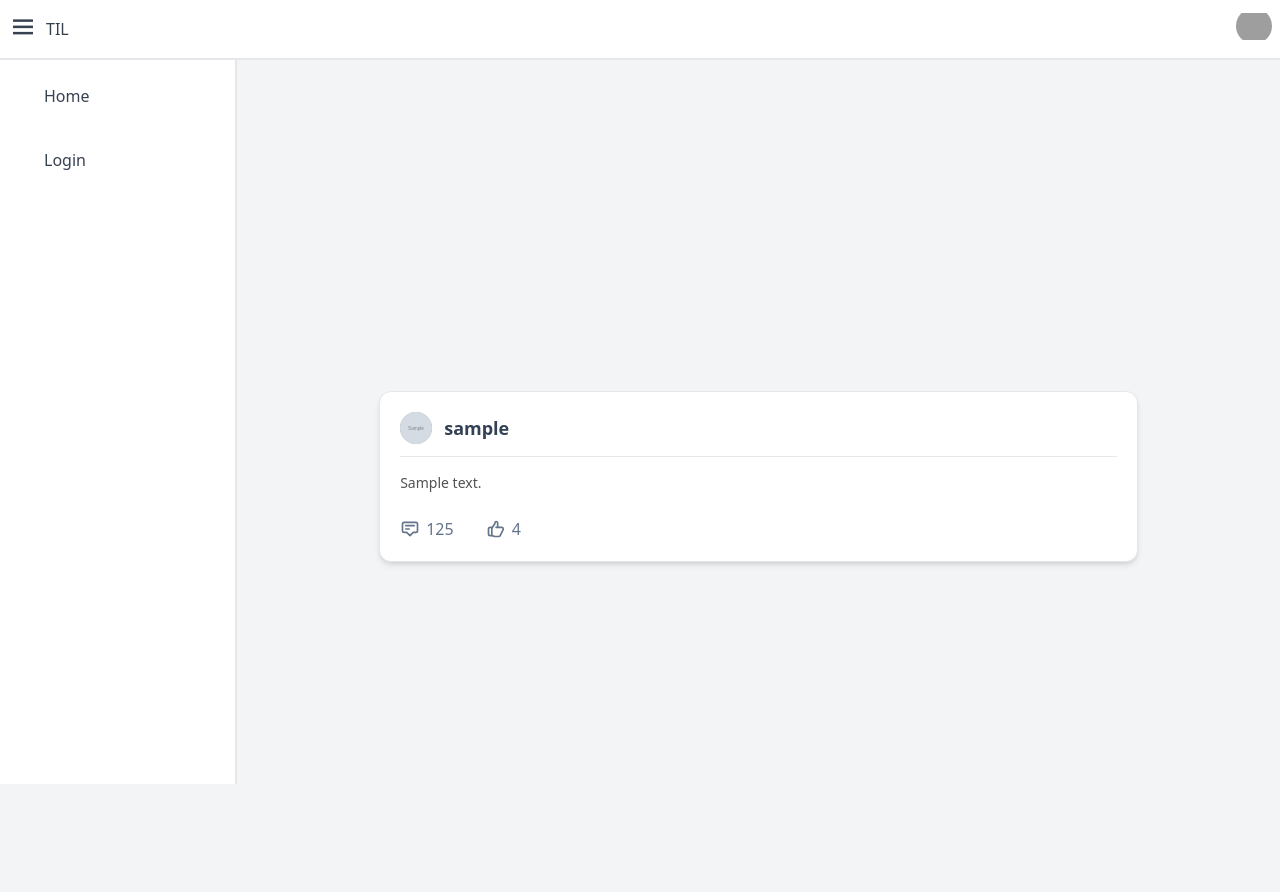
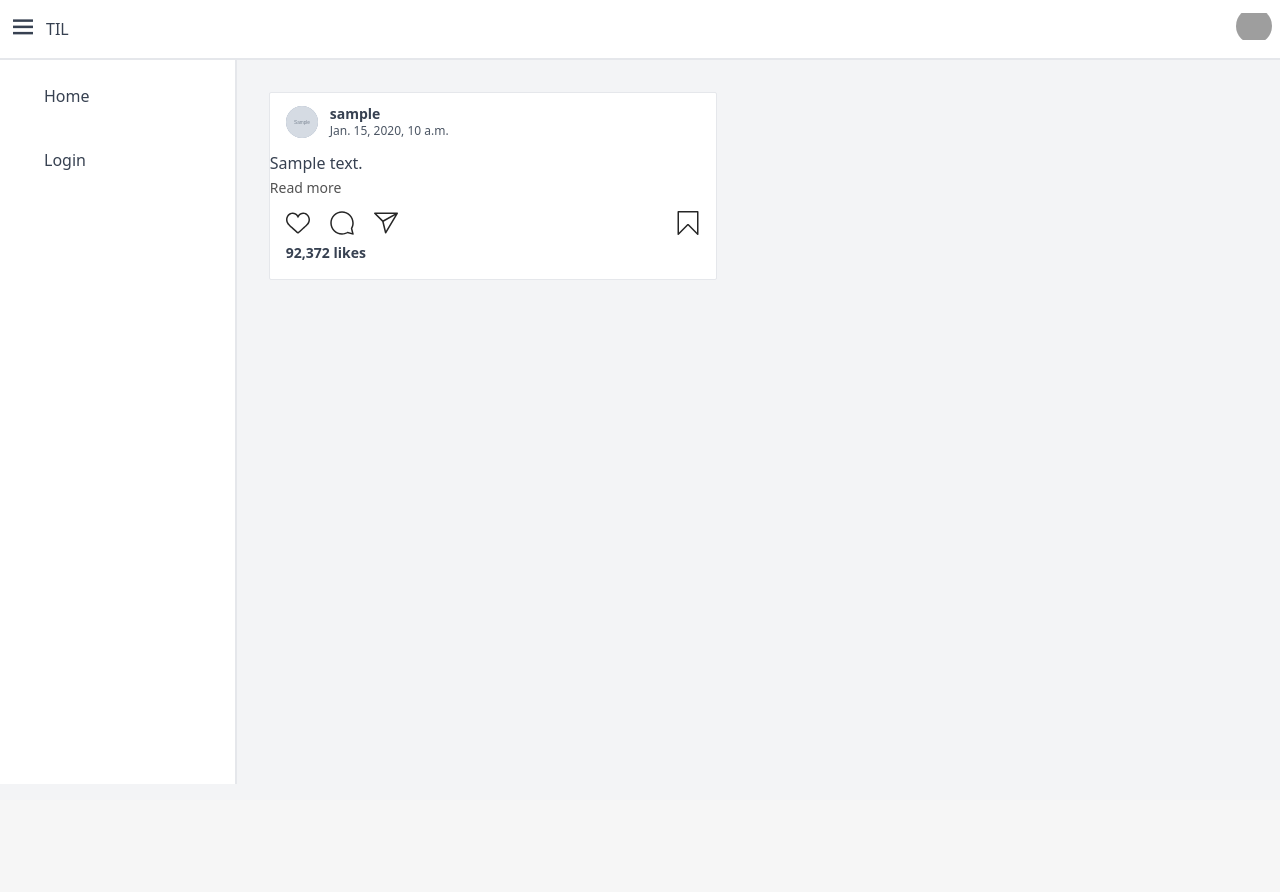
Before and after one commit to benjaminpritchard230/django-201, a Django app: page / in a window 1280 px wide. After the commit the page ends 800 px from the top, so only its background shows below. Run offline with Django 4.2, Linux system fonts and the light colour scheme; tables that the repository leaves empty hold one stand-in row (Sample ...); some libraries are stand-ins or nearby versions; grey boxes are pictures that could not be loaded.

Commit message:
Learning django

```diff
--- a/feed/templates/feed/homepage.html
+++ b/feed/templates/feed/homepage.html
@@ -1,48 +1,9 @@
 {% extends "base.html" %}
-{% load thumbnail %}
 
 {% block title %} Homepage title {% endblock %}
 {% block body %}
     {% for post in posts %}
-
-<div class='flex items-center justify-center min-h-screen'>  <div class="rounded-xl border p-5 shadow-md w-9/12 bg-white">
-    <div class="flex w-full items-center justify-between border-b pb-3">
-      <div class="flex items-center space-x-3">
-        {% thumbnail post.author.profile.image "373x373" crop="center" as im %}
-          <img class="h-8 w-8 rounded-full bg-slate-400" src="{{ im.url }}">
-        {% endthumbnail %}
-
-        <div class="text-lg font-bold text-slate-700">{{ post.author.username }}</div>
-      </div>
-
-    </div>
-
-
-    <div class="mt-4 mb-6">
-
-      <div class="text-sm text-neutral-600">{{post.text}}</div>
-    </div>
-
-    <div>
-      <div class="flex items-center justify-between text-slate-500">
-        <div class="flex space-x-4 md:space-x-8">
-          <div class="flex cursor-pointer items-center transition hover:text-slate-600">
-            <svg xmlns="http://www.w3.org/2000/svg" class="mr-1.5 h-5 w-5" fill="none" viewBox="0 0 24 24" stroke="currentColor" stroke-width="2">
-              <path stroke-linecap="round" stroke-linejoin="round" d="M7 8h10M7 12h4m1 8l-4-4H5a2 2 0 01-2-2V6a2 2 0 012-2h14a2 2 0 012 2v8a2 2 0 01-2 2h-3l-4 4z" />
-            </svg>
-            <span>125</span>
-          </div>
-          <div class="flex cursor-pointer items-center transition hover:text-slate-600">
-            <svg xmlns="http://www.w3.org/2000/svg" class="mr-1.5 h-5 w-5" fill="none" viewBox="0 0 24 24" stroke="currentColor" stroke-width="2">
-              <path stroke-linecap="round" stroke-linejoin="round" d="M14 10h4.764a2 2 0 011.789 2.894l-3.5 7A2 2 0 0115.263 21h-4.017c-.163 0-.326-.02-.485-.06L7 20m7-10V5a2 2 0 00-2-2h-.095c-.5 0-.905.405-.905.905 0 .714-.211 1.412-.608 2.006L7 11v9m7-10h-2M7 20H5a2 2 0 01-2-2v-6a2 2 0 012-2h2.5" />
-            </svg>
-            <span>4</span>
-          </div>
-        </div>
-      </div>
-    </div>
-  </div>
-</div>
+      {% include "includes/post.html" with post=post show_detail_link=True %}
     {% endfor %}
 
 {% endblock %}
--- a/feed/urls.py
+++ b/feed/urls.py
@@ -5,5 +5,7 @@ from . import views
 app_name = "feed"
 
 urlpatterns = [
-    path("", views.HomePage.as_view(), name="index")
+    path("", views.HomePage.as_view(), name="index"),
+    path("<int:pk>/", views.PostDetailView.as_view(), name="detail")
+
 ]
--- a/feed/views.py
+++ b/feed/views.py
@@ -1,4 +1,4 @@
-from django.views.generic import ListView
+from django.views.generic import ListView, DetailView
 from .models import Post
 
 
@@ -8,3 +8,10 @@ class HomePage(ListView):
     model = Post
     context_object_name = "posts"
     queryset = Post.objects.all().order_by('-id')[0:30]
+
+
+class PostDetailView(DetailView):
+    http_method_names = ["get"]
+    template_name = "feed/detail.html"
+    model = Post
+    context_object_name = "post"
--- /dev/null
+++ b/til/templates/includes/post.html
@@ -0,0 +1,34 @@
+{% load thumbnail %}
+
+<div class="bg-gray-100 p-4">
+    <div class="bg-white border rounded-sm max-w-md">
+      <div class="flex items-center px-4 py-3">
+        {% thumbnail post.author.profile.image "373x373" crop="center" as im %}
+        <img class="h-8 w-8 rounded-full bg-slate-400" src="{{ im.url }}">
+
+      {% endthumbnail %}
+        <div class="ml-3 ">
+          <span class="text-sm font-semibold antialiased block leading-tight">{{post.author.username}}</span>
+          <span class="text-gray-600 text-xs block">{{post.date}}</span>
+        </div>
+      </div>
+      <div>{{post.text}}</div>
+      {% if show_detail_link %}
+      <a class="text-sm text-neutral-600" href="{% url 'feed:detail' post.id %}">
+        Read more
+      </a>
+      {% else %}
+      {% endif %}
+      <div class="flex items-center justify-between mx-4 mt-3 mb-2">
+        <div class="flex gap-5">
+          <svg fill="#262626" height="24" viewBox="0 0 48 48" width="24"><path d="M34.6 6.1c5.7 0 10.4 5.2 10.4 11.5 0 6.8-5.9 11-11.5 16S25 41.3 24 41.9c-1.1-.7-4.7-4-9.5-8.3-5.7-5-11.5-9.2-11.5-16C3 11.3 7.7 6.1 13.4 6.1c4.2 0 6.5 2 8.1 4.3 1.9 2.6 2.2 3.9 2.5 3.9.3 0 .6-1.3 2.5-3.9 1.6-2.3 3.9-4.3 8.1-4.3m0-3c-4.5 0-7.9 1.8-10.6 5.6-2.7-3.7-6.1-5.5-10.6-5.5C6 3.1 0 9.6 0 17.6c0 7.3 5.4 12 10.6 16.5.6.5 1.3 1.1 1.9 1.7l2.3 2c4.4 3.9 6.6 5.9 7.6 6.5.5.3 1.1.5 1.6.5.6 0 1.1-.2 1.6-.5 1-.6 2.8-2.2 7.8-6.8l2-1.8c.7-.6 1.3-1.2 2-1.7C42.7 29.6 48 25 48 17.6c0-8-6-14.5-13.4-14.5z"></path></svg>
+          <svg fill="#262626" height="24" viewBox="0 0 48 48" width="24"><path clip-rule="evenodd" d="M47.5 46.1l-2.8-11c1.8-3.3 2.8-7.1 2.8-11.1C47.5 11 37 .5 24 .5S.5 11 .5 24 11 47.5 24 47.5c4 0 7.8-1 11.1-2.8l11 2.8c.8.2 1.6-.6 1.4-1.4zm-3-22.1c0 4-1 7-2.6 10-.2.4-.3.9-.2 1.4l2.1 8.4-8.3-2.1c-.5-.1-1-.1-1.4.2-1.8 1-5.2 2.6-10 2.6-11.4 0-20.6-9.2-20.6-20.5S12.7 3.5 24 3.5 44.5 12.7 44.5 24z" fill-rule="evenodd"></path></svg>
+          <svg fill="#262626" height="24" viewBox="0 0 48 48" width="24"><path d="M47.8 3.8c-.3-.5-.8-.8-1.3-.8h-45C.9 3.1.3 3.5.1 4S0 5.2.4 5.7l15.9 15.6 5.5 22.6c.1.6.6 1 1.2 1.1h.2c.5 0 1-.3 1.3-.7l23.2-39c.4-.4.4-1 .1-1.5zM5.2 6.1h35.5L18 18.7 5.2 6.1zm18.7 33.6l-4.4-18.4L42.4 8.6 23.9 39.7z"></path></svg>
+        </div>
+        <div class="flex">
+          <svg fill="#262626" height="24" viewBox="0 0 48 48" width="24"><path d="M43.5 48c-.4 0-.8-.2-1.1-.4L24 29 5.6 47.6c-.4.4-1.1.6-1.6.3-.6-.2-1-.8-1-1.4v-45C3 .7 3.7 0 4.5 0h39c.8 0 1.5.7 1.5 1.5v45c0 .6-.4 1.2-.9 1.4-.2.1-.4.1-.6.1zM24 26c.8 0 1.6.3 2.2.9l15.8 16V3H6v39.9l15.8-16c.6-.6 1.4-.9 2.2-.9z"></path></svg>
+        </div>
+      </div>
+      <div class="font-semibold text-sm mx-4 mt-2 mb-4">92,372 likes</div>
+    </div>
+  </div>
```
Also changed, not shown: feed/templates/feed/detail.html (added, +8 -0 lines).
